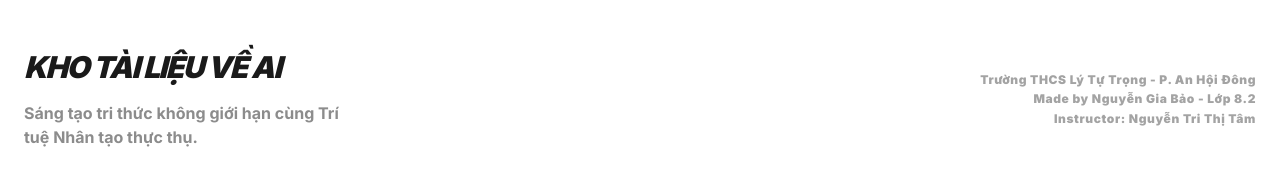
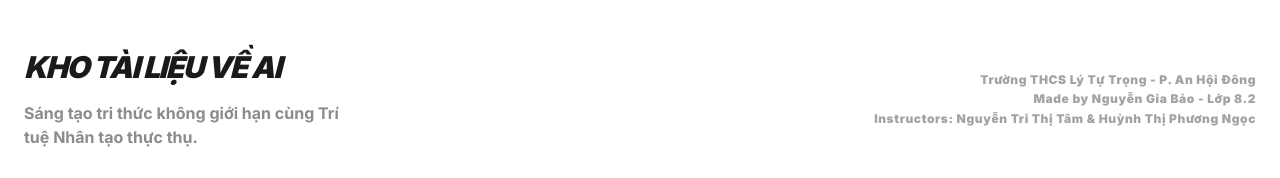
Before and after one commit to tritam100974-afk/kho_tailieu_AI, a React (Vite) app: page / in a window 1280 px wide. Shown: the part 2491-2669 px from the top of the page. Built offline with nearby package versions, Linux system fonts and the light colour scheme.

Commit message:
docs: update project branding and instructor info
Replace the banner image with a new asset and add the co-instructor to the footer.

```diff
--- a/src/App.tsx
+++ b/src/App.tsx
@@ -235,7 +235,7 @@ export default function App() {
           <div className="font-black text-xs opacity-40 tracking-wider text-right leading-relaxed">
             Trường THCS Lý Tự Trọng - P. An Hội Đông<br/>
             Made by Nguyễn Gia Bảo - Lớp 8.2<br/>
-            Instructor: Nguyễn Tri Thị Tâm
+            Instructors: Nguyễn Tri Thị Tâm & Huỳnh Thị Phương Ngọc
           </div>
         </div>
       </footer>
```
Also changed, not shown: 1 other file (tests, documents, lock files or other folders).
